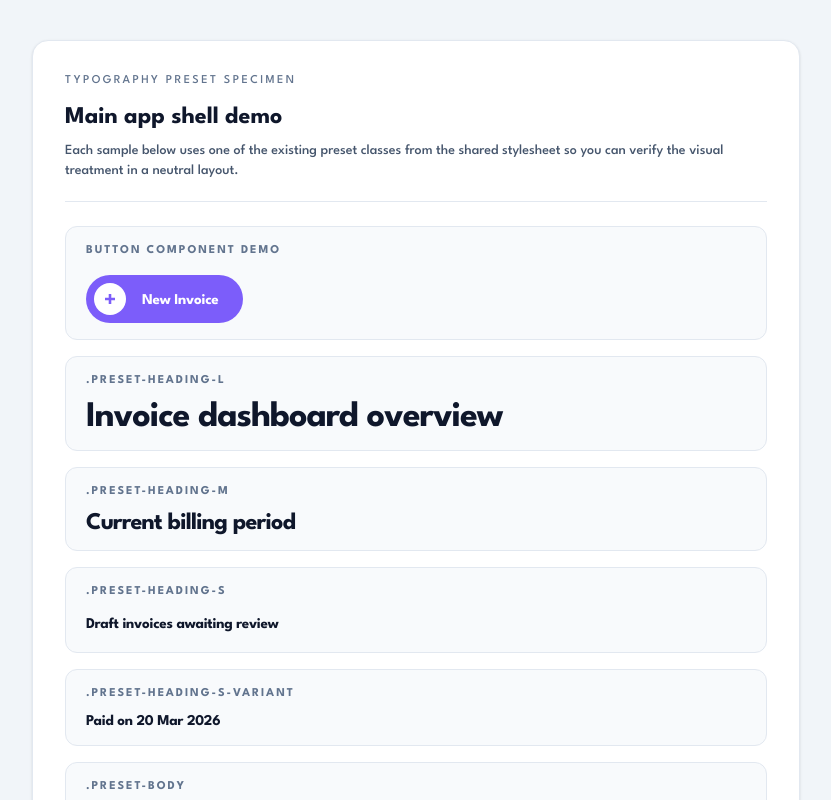
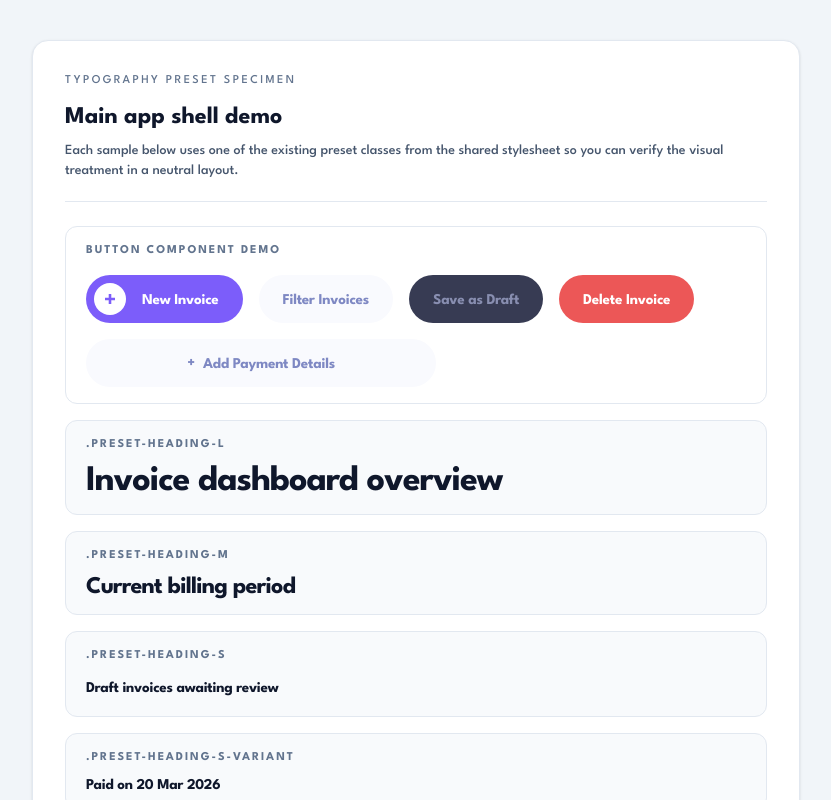
Before and after one commit to brandeth/invoices, a Nuxt app: page / in a window 1280 px wide. Shown: the top 800 px of the page, without its empty margins (224-1055 px from the left). Built offline with nearby package versions, Linux system fonts and the light colour scheme.

Commit message:
added button component and variants.

```diff
--- a/app/app.vue
+++ b/app/app.vue
@@ -29,24 +29,35 @@ import Button from "../components/Button.vue";
 
         <div class="mt-6 space-y-4">
           <article
-            class="rounded-xl border border-slate-200 bg-slate-50 px-4 py-4 sm:px-5"
+            class="rounded-xl border border-slate-200 bg-white px-4 py-4 sm:px-5"
           >
             <p
               class="text-xs font-semibold uppercase tracking-[0.16em] text-slate-500"
             >
               Button component demo
             </p>
-            <div class="mt-4">
+            <div class="mt-4 flex flex-wrap gap-4">
               <Button>
                 <template #icon>
                   <img
                     src="/icons/plus.svg"
                     alt=""
-                    class="h-[10px] w-[10px]"
+                    class="h-2.5 w-2.5"
                     aria-hidden="true"
                   />
                 </template>
                 New Invoice
+              </Button>
+
+              <Button variant="secondary"> Filter Invoices </Button>
+
+              <Button variant="neutral"> Save as Draft </Button>
+
+              <Button variant="danger"> Delete Invoice </Button>
+
+              <Button variant="tertiary">
+                <template #icon> + </template>
+                Add Payment Details
               </Button>
             </div>
           </article>
--- a/components/Button.vue
+++ b/components/Button.vue
@@ -1,6 +1,11 @@
 <script setup lang="ts">
 type ButtonType = "button" | "submit" | "reset";
-type ButtonVariant = "default";
+type ButtonVariant =
+  | "default"
+  | "secondary"
+  | "neutral"
+  | "danger"
+  | "tertiary";
 
 const props = withDefaults(
   defineProps<{
@@ -17,33 +22,79 @@ const props = withDefaults(
 
 const slots = useSlots();
 
-const variantClassMap: Record<ButtonVariant, string> = {
+const hasIcon = computed(() => Boolean(slots.icon));
+
+const rootVariantClassMap: Record<ButtonVariant, string> = {
   default:
     "bg-brand-primary text-white enabled:hover:bg-brand-primary-light enabled:focus-visible:outline-2 enabled:focus-visible:outline-offset-2 enabled:focus-visible:outline-brand-primary-light",
+  secondary:
+    "bg-[#f9fafe] text-brand-muted-dark enabled:hover:bg-brand-muted-light enabled:hover:text-brand-muted-dark dark:bg-brand-dark-light dark:text-brand-muted-light dark:enabled:hover:bg-white dark:enabled:hover:text-brand-muted-light enabled:focus-visible:outline-2 enabled:focus-visible:outline-offset-2 enabled:focus-visible:outline-brand-muted-dark dark:enabled:focus-visible:outline-brand-muted-light",
+  neutral:
+    "bg-[#373b53] text-brand-muted enabled:hover:bg-brand-black enabled:hover:text-brand-muted dark:bg-[#373b53] dark:text-brand-muted-light dark:enabled:hover:bg-brand-dark dark:enabled:hover:text-brand-muted-light enabled:focus-visible:outline-2 enabled:focus-visible:outline-offset-2 enabled:focus-visible:outline-brand-muted-dark dark:enabled:focus-visible:outline-brand-muted-light",
+  danger:
+    "bg-brand-danger text-white enabled:hover:bg-brand-danger-light enabled:focus-visible:outline-2 enabled:focus-visible:outline-offset-2 enabled:focus-visible:outline-brand-danger-light",
+  tertiary:
+    "min-w-[350px] justify-center bg-[#f9fafe] text-brand-muted-dark enabled:hover:bg-brand-muted-light enabled:focus-visible:outline-2 enabled:focus-visible:outline-offset-2 enabled:focus-visible:outline-brand-muted-dark",
 };
 
+const contentVariantClassMap: Record<ButtonVariant, string> = {
+  default: "gap-[16px]",
+  secondary: "gap-[16px]",
+  neutral: "gap-[16px]",
+  danger: "gap-[16px]",
+  tertiary: "gap-2 enabled:group-hover:gap-2",
+};
+
+const iconWrapperVariantClassMap: Record<ButtonVariant, string> = {
+  default: "h-8 w-8 rounded-full bg-white text-brand-primary",
+  secondary: "h-8 w-8 rounded-full bg-white text-brand-primary",
+  neutral: "h-8 w-8 rounded-full bg-white text-brand-primary",
+  danger: "h-8 w-8 rounded-full bg-white text-brand-primary",
+  tertiary: "h-auto w-auto p-0 text-current",
+};
+
+const buttonPaddingClass = computed(() => {
+  if (props.variant === "tertiary") {
+    return hasIcon.value ? "px-6" : "px-8";
+  }
+
+  return hasIcon.value ? "pl-2 pr-6" : "px-6";
+});
+
 const buttonClass = computed(() => [
-  "preset-heading-s-variant inline-flex h-12 items-center gap-[16px] rounded-full transition-colors",
-  variantClassMap[props.variant],
+  "group preset-heading-s-variant inline-flex h-12 items-center rounded-full transition-colors",
+  rootVariantClassMap[props.variant],
   props.disabled ? "cursor-not-allowed opacity-60" : "cursor-pointer",
-  hasIcon.value ? "pl-2 pr-6" : "px-6",
+  buttonPaddingClass.value,
 ]);
 
-const hasIcon = computed(() => Boolean(slots.icon));
+const contentClass = computed(() => [
+  "flex items-center transition-[gap] duration-200",
+  contentVariantClassMap[props.variant],
+]);
+
+const iconWrapperClass = computed(() => [
+  "flex items-center justify-center transition-[gap] duration-200",
+  iconWrapperVariantClassMap[props.variant],
+]);
 </script>
 
 <template>
   <button :type="type" :disabled="disabled" :class="buttonClass">
-    <span
-      v-if="hasIcon"
-      class="flex h-8 w-8 items-center justify-center rounded-full bg-white text-brand-primary"
-      aria-hidden="true"
-    >
-      <slot name="icon" />
-    </span>
+    <span :class="contentClass">
+      <span v-if="hasIcon" :class="iconWrapperClass" aria-hidden="true">
+        <slot name="icon" />
+      </span>
 
-    <span class="preset-heading-s-variant text-white h-3">
-      <slot />
+      <span class="preset-heading-s-variant h-3">
+        <slot />
+      </span>
     </span>
   </button>
 </template>
+
+<style scoped>
+.group :deep(svg) {
+  fill: currentColor;
+}
+</style>
```
